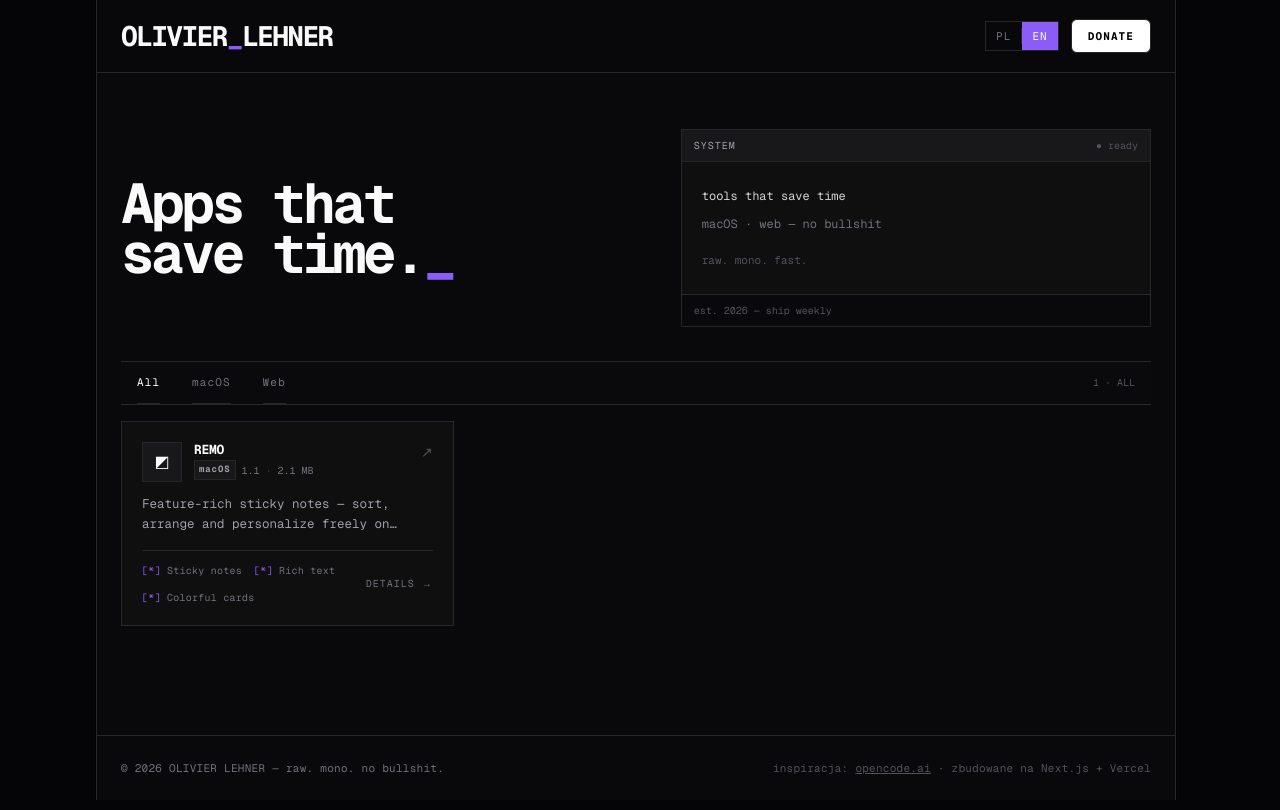
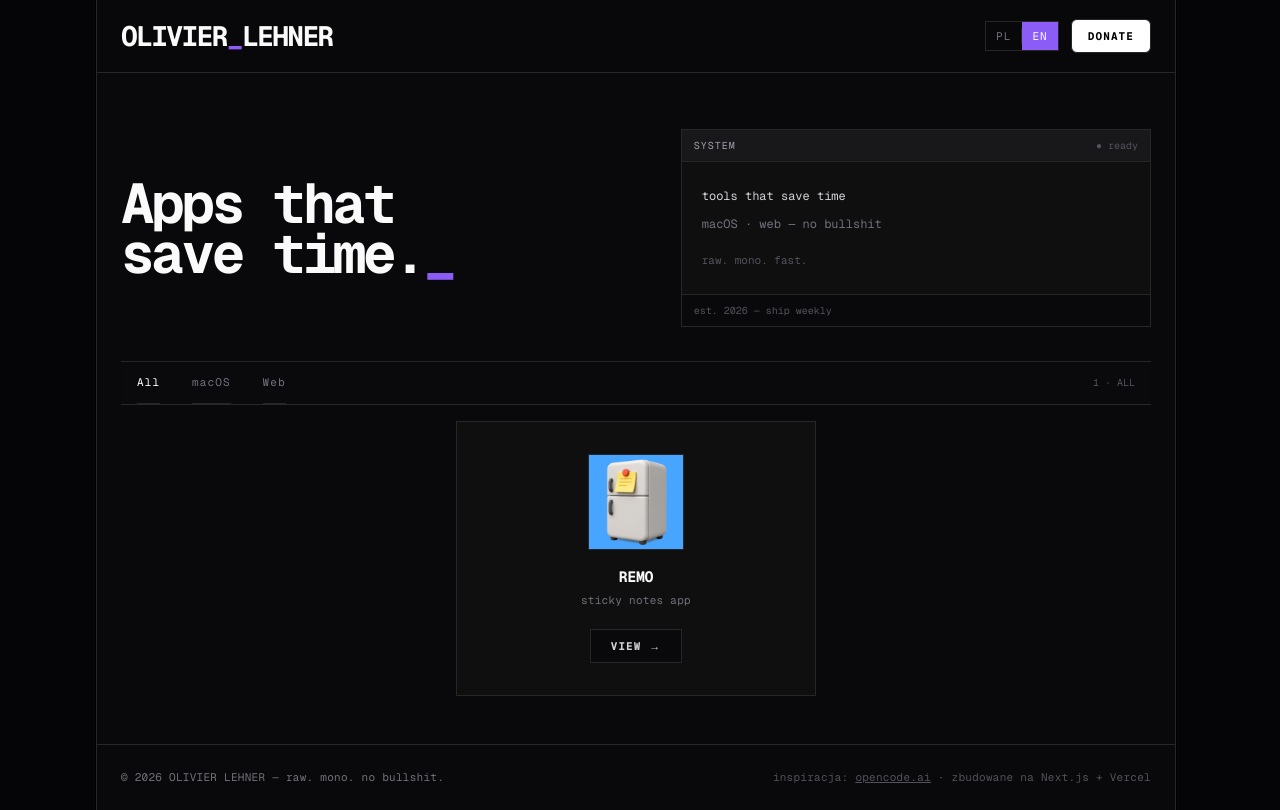
Before and after one commit to o-lehner/olivier-lehner, a Next.js app: page / in a window 1280 px wide. Built offline with nearby package versions, Linux system fonts and the light colour scheme.

Commit message:
feat: REMO ikona AppIcon.png, karta minimal - tylko ikona + ZOBACZ + apka sticky notes

```diff
--- a/src/app/app/[slug]/page.tsx
+++ b/src/app/app/[slug]/page.tsx
@@ -32,7 +32,14 @@ export default function AppDetail() {
       {/* minimal header: icon + name + short desc + pobierz */}
       <div className="border border-[#27272a] bg-[#0f0f10] p-5 sm:p-6">
         <div className="flex items-center gap-4">
-          <div className="h-14 w-14 sm:h-16 sm:w-16 shrink-0 border border-[#27272a] bg-[#18181b] flex items-center justify-center text-[24px]">{app.icon}</div>
+          <div className="h-14 w-14 sm:h-16 sm:w-16 shrink-0 border border-[#27272a] bg-[#18181b] flex items-center justify-center overflow-hidden text-[24px]">
+            {app.icon.startsWith("/") ? (
+              // eslint-disable-next-line @next/next/no-img-element
+              <img src={app.icon} alt={app.name} className="h-full w-full object-cover" />
+            ) : (
+              app.icon
+            )}
+          </div>
           <div className="min-w-0">
             <h1 className="font-mono font-bold text-[20px] sm:text-[22px] tracking-tight">{app.name}</h1>
             <p className="mt-1 text-[13px] leading-5 text-zinc-400 font-mono">{app.description[lang]}</p>
@@ -66,7 +73,12 @@ export default function AppDetail() {
             <div key={id + i} className="group border border-[#27272a] bg-[#0f0f10] hover:border-[#8b5cf6]/30 transition-colors overflow-hidden">
               <div className="aspect-[16/10] bg-[#18181b] flex flex-col items-center justify-center gap-2 p-4 relative overflow-hidden">
                 <div className="absolute inset-0 opacity-[0.03]" style={{ backgroundImage: "linear-gradient(#8b5cf6 1px, transparent 1px), linear-gradient(90deg, #8b5cf6 1px, transparent 1px)", backgroundSize: "20px 20px" }} />
-                <span className="text-[28px] opacity-20">{app.icon}</span>
+                {app.icon.startsWith("/") ? (
+                  // eslint-disable-next-line @next/next/no-img-element
+                  <img src={app.icon} alt={app.name} className="h-10 w-10 object-contain opacity-60" />
+                ) : (
+                  <span className="text-[28px] opacity-20">{app.icon}</span>
+                )}
                 <span className="text-[11px] font-mono text-zinc-500 text-center leading-tight">{app.name} — preview</span>
               </div>
             </div>
--- a/src/app/page.tsx
+++ b/src/app/page.tsx
@@ -66,10 +66,12 @@ export default function Home() {
           </span>
         </div>
 
-        <div className="grid sm:grid-cols-2 lg:grid-cols-3 gap-3 sm:gap-4 mt-4">
-          {filtered.map((app) => (
-            <AppCard key={app.slug} app={app} />
-          ))}
+        <div className={filtered.length === 1 ? "flex justify-center mt-4" : "grid sm:grid-cols-2 lg:grid-cols-3 gap-3 sm:gap-4 mt-4"}>
+          <div className={filtered.length === 1 ? "w-full max-w-[360px]" : "contents"}>
+            {filtered.map((app) => (
+              <AppCard key={app.slug} app={app} />
+            ))}
+          </div>
         </div>
 
         {filtered.length === 0 && <p className="py-12 text-center text-sm text-zinc-500 font-mono">Brak wyników</p>}
--- a/src/components/AppCard.tsx
+++ b/src/components/AppCard.tsx
@@ -5,55 +5,28 @@ import { useLang } from "@/lib/i18n";
 
 export default function AppCard({ app }: { app: AppEntry }) {
   const { lang } = useLang();
+  const isImage = app.icon.startsWith("/");
   return (
     <Link
       href={`/app/${app.slug}`}
-      className="group relative flex flex-col border border-[#27272a] bg-[#0f0f10] hover:border-[#8b5cf6]/40 hover:bg-[#18181b] transition-colors p-4 sm:p-5"
+      className="group relative flex flex-col items-center text-center border border-[#27272a] bg-[#0f0f10] hover:border-[#8b5cf6]/40 hover:bg-[#18181b] transition-colors p-6 sm:p-8"
     >
-      {/* top meta */}
-      <div className="flex items-start justify-between gap-3 mb-3">
-        <div className="flex items-center gap-3">
-          <div className="h-10 w-10 shrink-0 border border-[#27272a] bg-[#18181b] flex items-center justify-center text-[16px] group-hover:border-[#8b5cf6]/30 group-hover:bg-[#1f1f23] transition-colors">
-            {app.icon}
-          </div>
-          <div>
-            <h3 className="font-mono font-bold text-[13px] tracking-tight leading-none group-hover:text-[#a78bfa] transition-colors">
-              {app.name}
-            </h3>
-            <div className="flex items-center gap-1.5 mt-1">
-              <span
-                className={`text-[9px] tracking-widest px-1 py-0.5 border font-bold ${
-                  app.category === "macos"
-                    ? "border-zinc-700 text-zinc-400 bg-zinc-900"
-                    : "border-[#8b5cf6]/30 text-[#a78bfa] bg-[#8b5cf6]/10"
-                }`}
-              >
-                {app.category === "macos" ? "macOS" : "WEB"}
-              </span>
-              <span className="text-[10px] text-zinc-500 font-mono">{app.version}</span>
-              <span className="text-zinc-700 text-[10px]">·</span>
-              <span className="text-[10px] text-zinc-500">{app.size}</span>
-            </div>
-          </div>
-        </div>
-        <span className="text-zinc-600 group-hover:text-[#8b5cf6] transition-colors text-[14px]">↗</span>
+      <div className="h-20 w-20 sm:h-24 sm:w-24 shrink-0 border border-[#27272a] bg-[#18181b] flex items-center justify-center overflow-hidden group-hover:border-[#8b5cf6]/30 transition-colors">
+        {isImage ? (
+          // eslint-disable-next-line @next/next/no-img-element
+          <img src={app.icon} alt={app.name} className="h-full w-full object-cover" />
+        ) : (
+          <span className="text-[28px]">{app.icon}</span>
+        )}
       </div>
+      <h3 className="mt-4 font-mono font-bold text-[15px] tracking-tight group-hover:text-[#a78bfa] transition-colors">{app.name}</h3>
+      <p className="mt-1 text-[11px] font-mono tracking-wide text-zinc-500">
+        {lang === "pl" ? "apka sticky notes" : "sticky notes app"}
+      </p>
 
-      <p className="text-[12.5px] leading-[1.6] text-zinc-400 line-clamp-2 min-h-[40px]">{app.description[lang]}</p>
-
-      {/* footer - opencode [*] style */}
-      <div className="mt-4 flex items-center justify-between border-t border-[#1f1f23] pt-3 gap-3">
-        <div className="flex gap-3 flex-wrap">
-          {app.features[lang].slice(0, 3).map((f) => (
-            <span key={f} className="text-[10px] tracking-wide text-zinc-500 font-mono">
-              <span className="text-[#8b5cf6]">[*]</span> {f}
-            </span>
-          ))}
-        </div>
-        <span className="shrink-0 text-[10px] tracking-widest text-zinc-500 group-hover:text-white transition-colors">
-          {lang === "pl" ? "SZCZEGÓŁY →" : "DETAILS →"}
-        </span>
-      </div>
+      <span className="mt-5 inline-flex items-center justify-center border border-[#27272a] bg-[#09090b] px-5 py-2 text-[11px] tracking-widest font-mono font-bold text-zinc-300 group-hover:text-white group-hover:border-zinc-600 group-hover:bg-[#18181b] transition-colors">
+        {lang === "pl" ? "ZOBACZ →" : "VIEW →"}
+      </span>
 
       {/* purple left accent on hover */}
       <div className="absolute left-0 top-0 bottom-0 w-px bg-[#8b5cf6] opacity-0 group-hover:opacity-100 transition-opacity" />
--- a/src/lib/apps.ts
+++ b/src/lib/apps.ts
@@ -2,7 +2,7 @@ export type AppCategory = "macos" | "web";
 
 export type AppEntry = {
   slug: string;
-  icon: string; // emoji or char
+  icon: string; // emoji or /icons/xxx.png
   name: string;
   category: AppCategory;
   version: string;
@@ -22,7 +22,7 @@ export type AppEntry = {
 export const apps: AppEntry[] = [
   {
     slug: "remo",
-    icon: "◩",
+    icon: "/icons/remo.png",
     name: "REMO",
     category: "macos",
     version: "1.1",
```
Also changed, not shown: public/icons/remo.png (added).
